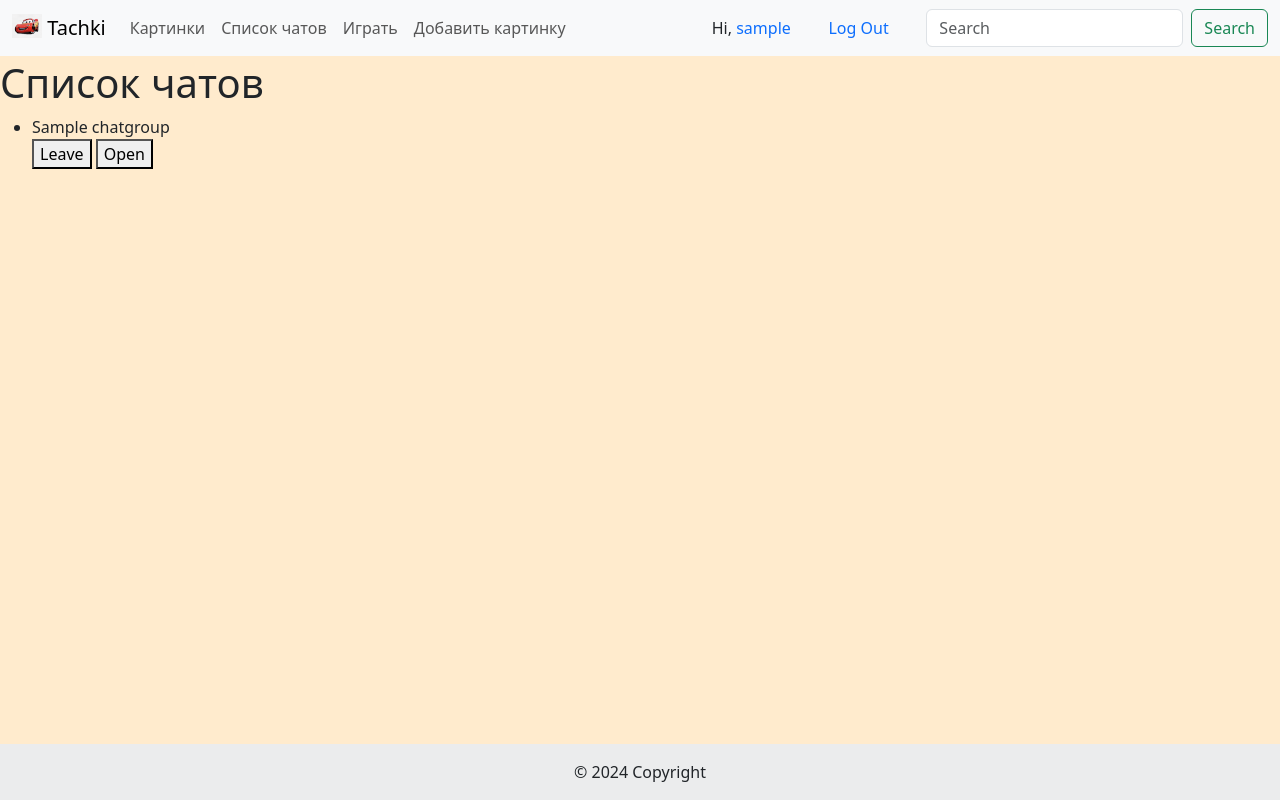
After one commit to darksquare1/vcars, a Django app: page /chat/groups/ in a window 1280 px wide. The commit adds this page. Run offline with Django 5.2, Linux system fonts and the light colour scheme; a user stored in the database is signed in; tables that the repository leaves empty hold one stand-in row (values such as "Sample post"); some libraries are stand-ins or nearby versions.

Commit message:
added view to show list of groups

```diff
--- /dev/null
+++ b/chat/urls.py
@@ -0,0 +1,7 @@
+from django.urls import path
+from chat.views import GroupListView
+
+app_name = 'chat'
+urlpatterns = [
+    path('groups/', GroupListView.as_view(), name='group_list'),
+]
--- a/chat/views.py
+++ b/chat/views.py
@@ -1,3 +1,11 @@
-from django.shortcuts import render
+from email.headerregistry import Group
 
-# Create your views here.
+from django.views.generic import ListView
+from django.contrib.auth.mixins import LoginRequiredMixin
+from chat.models import ChatGroup
+
+
+class GroupListView(LoginRequiredMixin, ListView):
+    model = ChatGroup
+    template_name = 'chat/groups_list.html'
+    context_object_name = 'groups'
--- a/config/urls.py
+++ b/config/urls.py
@@ -30,6 +30,7 @@ urlpatterns = [
     path('api/', include('vcars_api.urls', namespace='api_vcars')),
     path('accounts/', include('accounts.urls')),
     path('accounts/', include('django.contrib.auth.urls')),
+    path('chat/', include('chat.urls')),
 
 ]
 if settings.DEBUG:
--- /dev/null
+++ b/templates/chat/groups_list.html
@@ -0,0 +1,23 @@
+{% extends 'vcars/base.html' %}
+{% block content %}
+    <h1 style="margin-top: 3px;">Список чатов</h1>
+    <ul>
+        {% for group in groups %}
+            <div id="{{ group.uuid }}">
+                <li><a>{{ group.name }}</a></li>
+                {% if request.user in group.members.all %}
+                    <button id="leave-{{ group.uuid }}" class="group_option" value="leave_group {{ group.uuid }}">
+                        Leave
+                    </button>
+                    <button id="open-{{ group.uuid }}" class="group_option" value="open_group {{ group.uuid }}">Open
+                    </button>
+                {% else %}
+                    <button id="join-{{ group.uuid }}" class="group_option" value="join_group {{ group.uuid }}">
+                        Join
+                    </button>
+                {% endif %}
+            </div>
+        {% endfor %}
+
+    </ul>
+{% endblock content %}
--- a/templates/vcars/base.html
+++ b/templates/vcars/base.html
@@ -33,7 +33,7 @@
                     <a class="nav-link" href="/">Картинки</a>
                 </li>
                 <li class="nav-item">
-                    <a class="nav-link" href="#">Друзья</a>
+                    <a class="nav-link" href={% url 'chat:group_list' %}>Список чатов</a>
                 </li>
                 <li class="nav-item">
                     <a class="nav-link" href="#">Играть</a>
```
Also changed, not shown: chat/migrations/0001_initial.py (added).
